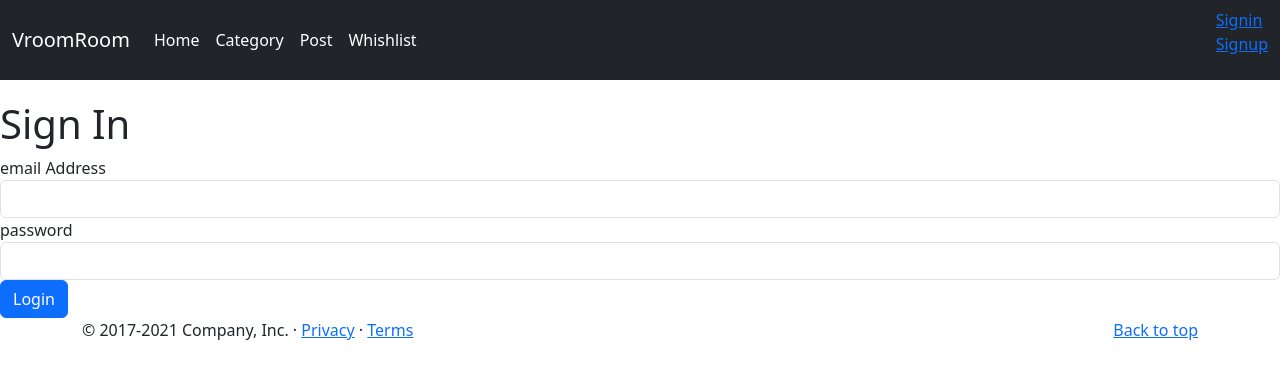
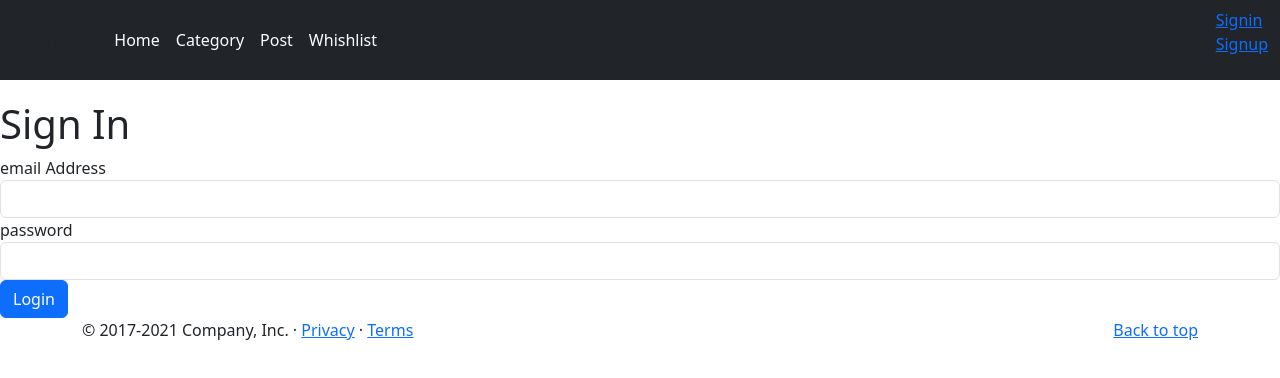
Before and after one commit to aliibuhumaid/VroomRoom-FE, a React (Create React App) app in the folder vroomroom-fe/: page / in a window 1280 px wide. Shown: the top 378 px of the page. Built offline with nearby package versions, Linux system fonts and the light colour scheme.

Commit message:
fix a tag to link cuz

```diff
--- a/vroomroom-fe/src/App.js
+++ b/vroomroom-fe/src/App.js
@@ -35,6 +35,7 @@
       setIsAuth(true);
       setUser(user);
     } else {
+      console.log("nulling user",user)
       localStorage.removeItem("token");
       setIsAuth(false);
       setUser({ id: null }); // Set to default object
--- a/vroomroom-fe/src/components/home/NavBar.jsx
+++ b/vroomroom-fe/src/components/home/NavBar.jsx
@@ -7,14 +7,14 @@
       <header>
         <nav className="navbar navbar-expand-md navbar-dark fixed-top bg-dark">
           <div className="container-fluid">
-            <a className="navbar-brand" href="#">VroomRoom</a>
+            <Link to="/" className="nav-link active">VroomRoom</Link>
             <button className="navbar-toggler" type="button" data-bs-toggle="collapse" data-bs-target="#navbarCollapse" aria-controls="navbarCollapse" aria-expanded="false" aria-label="Toggle navigation">
               <span className="navbar-toggler-icon"></span>
             </button>
             <div className="collapse navbar-collapse" id="navbarCollapse">
               <ul className="navbar-nav me-auto mb-2 mb-md-0">
                 <li className="nav-item">
-                  <a className="nav-link active" aria-current="page" href="/">Home</a>
+                  <Link to="/" className="nav-link active">Home</Link>
                 </li>
                 <li className="nav-item">
                   <Link to="/category" className="nav-link active">Category</Link>
```
